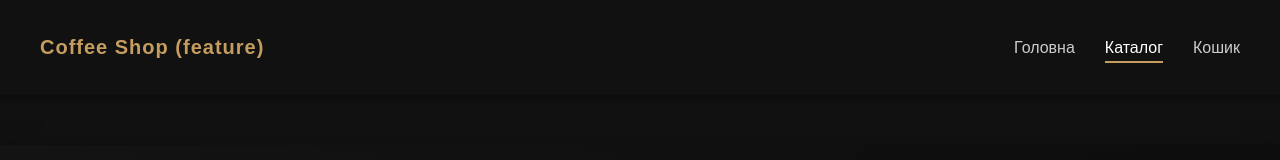
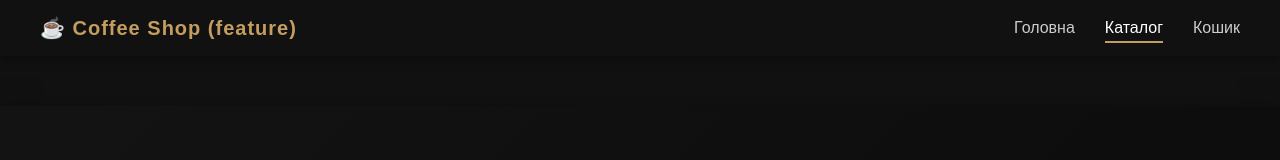
Before and after one commit to Olena7202/mvp_coffee_shop, a React (Vite) app: page /catalog in a window 1280 px wide. Shown: the top 160 px of the page. Built offline with nearby package versions, Linux system fonts and the light colour scheme.

Commit message:
Change_logo

```diff
--- a/src/components/Header/Header.jsx
+++ b/src/components/Header/Header.jsx
@@ -7,7 +7,7 @@ export default function Header() {
 
   return (
     <header className="header">
-      <p className="logo">Coffee Shop (feature) </p> {/* без іконки */}
+      <div className="logo">☕ Coffee Shop (feature)</div>
       <nav className="nav">
         <Link className={isActive("/") ? "active" : ""} to="/">Головна</Link>
         <Link className={isActive("/catalog") ? "active" : ""} to="/catalog">Каталог</Link>
```
